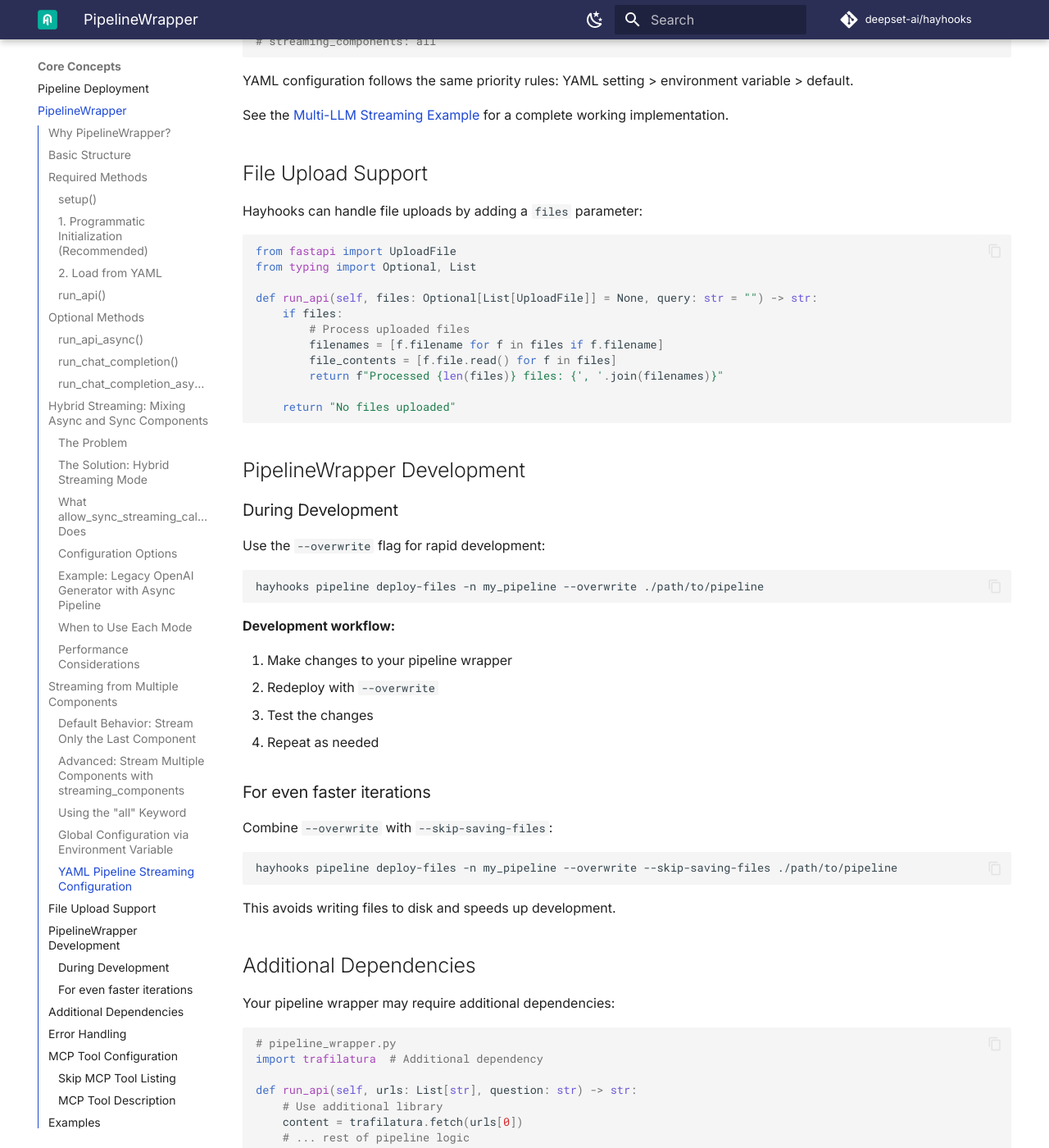
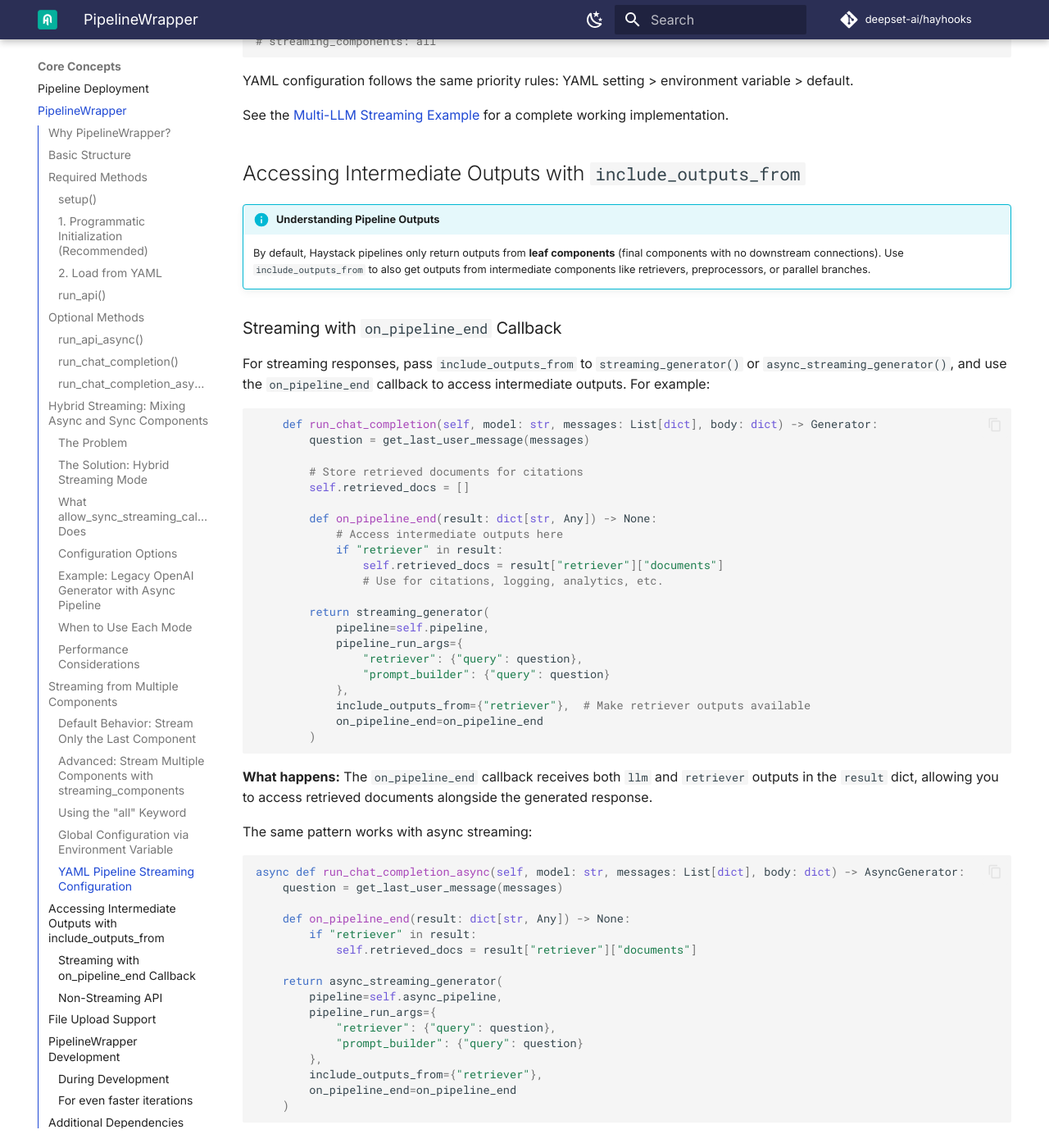
Before and after one commit to deepset-ai/hayhooks, an MkDocs documentation site: the page built from docs/concepts/pipeline-wrapper.md, in a window 1280 px wide and 1400 px high, scrolled down 11271 px. Shown: the whole window at 82% size. Built offline with MkDocs 1.6.1 and Material for MkDocs 9.7.7, drawn with Linux system fonts in a browser that asks for light colours; comment, search, counter and statistics services are not loaded; the version menu is left out; some of the changed text lies outside the part shown.

Commit message:
Add docs for include_outputs_from

````diff
--- a/docs/concepts/pipeline-wrapper.md
+++ b/docs/concepts/pipeline-wrapper.md
@@ -502,6 +502,92 @@
 
 See the [Multi-LLM Streaming Example](https://github.com/deepset-ai/hayhooks/tree/main/examples/pipeline_wrappers/multi_llm_streaming) for a complete working implementation.
 
+## Accessing Intermediate Outputs with `include_outputs_from`
+
+!!! info "Understanding Pipeline Outputs"
+    By default, Haystack pipelines only return outputs from **leaf components** (final components with no downstream connections). Use `include_outputs_from` to also get outputs from intermediate components like retrievers, preprocessors, or parallel branches.
+
+### Streaming with `on_pipeline_end` Callback
+
+For streaming responses, pass `include_outputs_from` to `streaming_generator()` or `async_streaming_generator()`, and use the `on_pipeline_end` callback to access intermediate outputs. For example:
+
+```python
+    def run_chat_completion(self, model: str, messages: List[dict], body: dict) -> Generator:
+        question = get_last_user_message(messages)
+
+        # Store retrieved documents for citations
+        self.retrieved_docs = []
+
+        def on_pipeline_end(result: dict[str, Any]) -> None:
+            # Access intermediate outputs here
+            if "retriever" in result:
+                self.retrieved_docs = result["retriever"]["documents"]
+                # Use for citations, logging, analytics, etc.
+
+        return streaming_generator(
+            pipeline=self.pipeline,
+            pipeline_run_args={
+                "retriever": {"query": question},
+                "prompt_builder": {"query": question}
+            },
+            include_outputs_from={"retriever"},  # Make retriever outputs available
+            on_pipeline_end=on_pipeline_end
+        )
+```
+
+**What happens:** The `on_pipeline_end` callback receives both `llm` and `retriever` outputs in the `result` dict, allowing you to access retrieved documents alongside the generated response.
+
+The same pattern works with async streaming:
+
+```python
+async def run_chat_completion_async(self, model: str, messages: List[dict], body: dict) -> AsyncGenerator:
+    question = get_last_user_message(messages)
+
+    def on_pipeline_end(result: dict[str, Any]) -> None:
+        if "retriever" in result:
+            self.retrieved_docs = result["retriever"]["documents"]
+
+    return async_streaming_generator(
+        pipeline=self.async_pipeline,
+        pipeline_run_args={
+            "retriever": {"query": question},
+            "prompt_builder": {"query": question}
+        },
+        include_outputs_from={"retriever"},
+        on_pipeline_end=on_pipeline_end
+    )
+```
+
+### Non-Streaming API
+
+For non-streaming `run_api` or `run_api_async` endpoints, pass `include_outputs_from` directly to `pipeline.run()` or `pipeline.run_async()`. For example:
+
+```python
+def run_api(self, query: str) -> dict:
+    result = self.pipeline.run(
+        data={"retriever": {"query": query}},
+        include_outputs_from={"retriever"}
+    )
+    # Build custom response with both answer and sources
+    return {"answer": result["llm"]["replies"][0], "sources": result["retriever"]["documents"]}
+```
+
+Same pattern for async:
+
+```python
+async def run_api_async(self, query: str) -> dict:
+    result = await self.async_pipeline.run_async(
+        data={"retriever": {"query": query}},
+        include_outputs_from={"retriever"}
+    )
+    return {"answer": result["llm"]["replies"][0], "sources": result["retriever"]["documents"]}
+```
+
+!!! tip "When to Use `include_outputs_from`"
+    - **Streaming**: Pass `include_outputs_from` to `streaming_generator()` or `async_streaming_generator()` and use `on_pipeline_end` callback to access the outputs
+    - **Non-streaming**: Pass `include_outputs_from` directly to `pipeline.run()` or `pipeline.run_async()`
+    - **YAML Pipelines**: Automatically handled - see [YAML Pipeline Deployment](yaml-pipeline-deployment.md#output-mapping)
+
 ## File Upload Support
 
 Hayhooks can handle file uploads by adding a `files` parameter:
````
